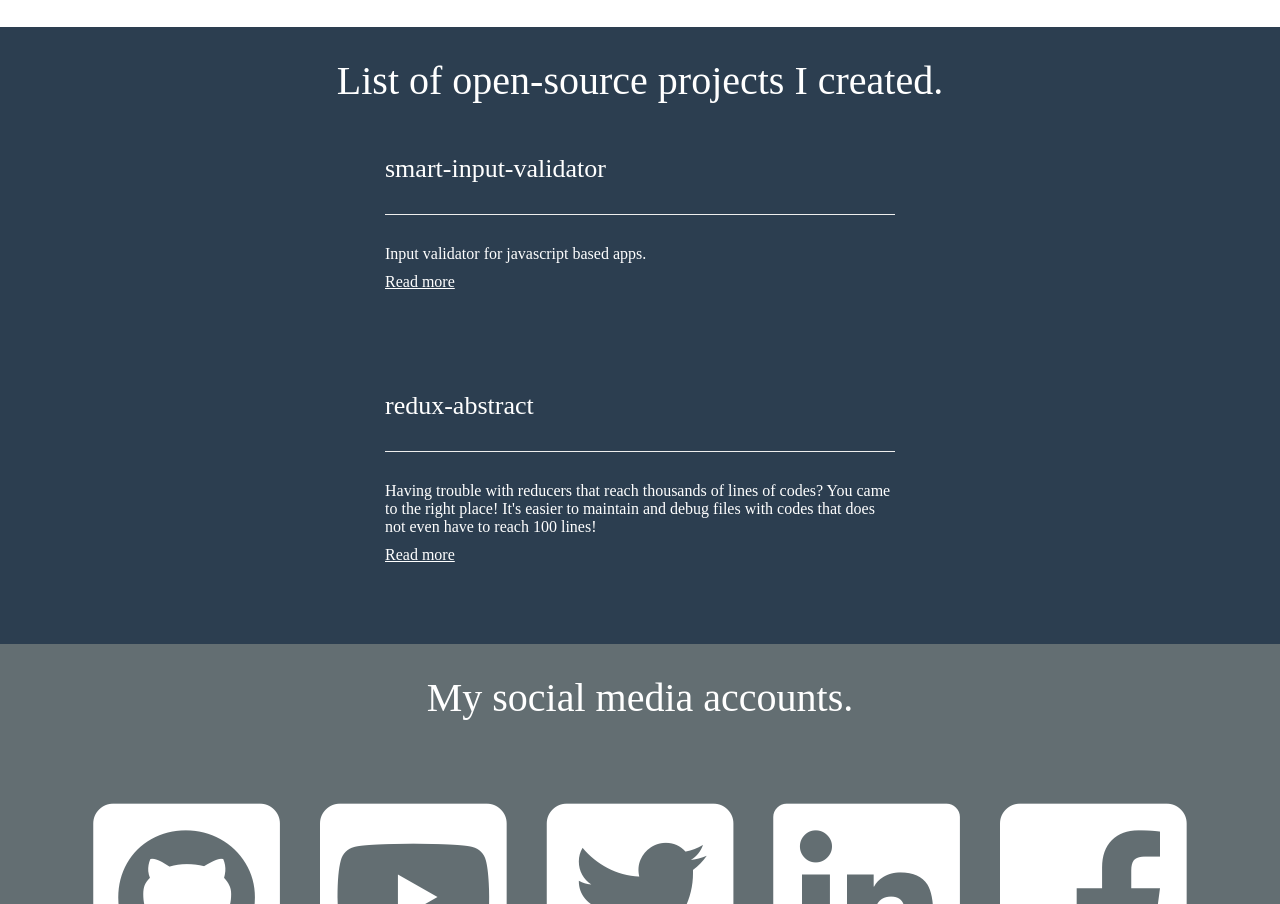
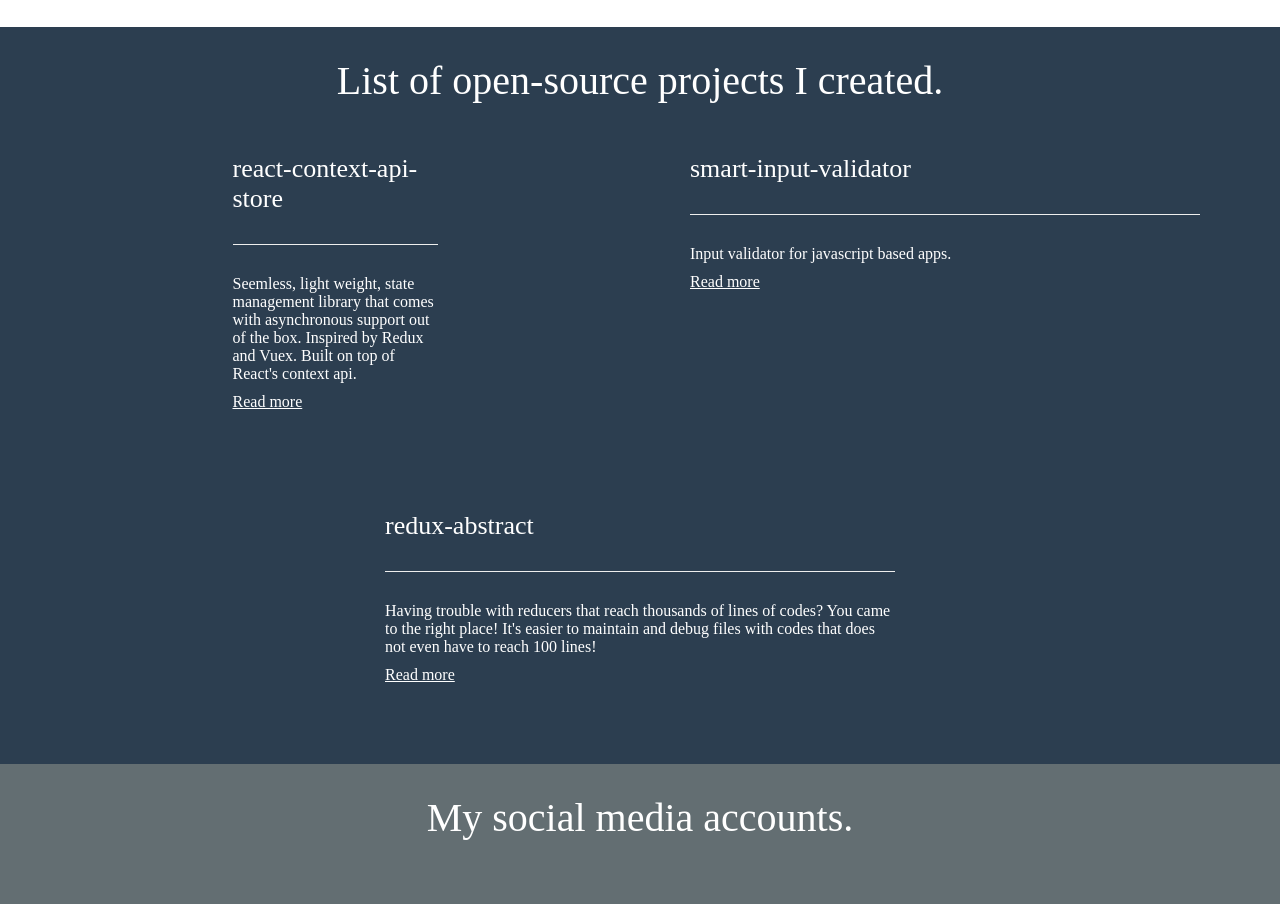
Before and after one commit to aprilmintacpineda/aprilmintacpineda.github.io, a website built with webpack: page index.html in a window 1280 px wide. Shown: the part 2650-3554 px from the top of the page. Built offline with nearby package versions, Linux system fonts and the light colour scheme.

Commit message:
updated dependencies; added react-context-api-store;

```diff
--- a/index.html
+++ b/index.html
@@ -126,6 +126,13 @@
     <h1 class="h-primary">List of open-source projects I created.</h1>
 
     <div class="f-rw flexible col-2">
+      <div class="f-rw flexible col-2">
+        <div class="cntns-standard">
+          <h1 class="h-secondary">react-context-api-store</h1>
+          <p>Seemless, light weight, state management library that comes with asynchronous support out of the box. Inspired by Redux and Vuex. Built on top of React's context api.</p>
+          <p><a class="link white" href="https://github.com/aprilmintacpineda/react-context-api-store" target="_blank">Read more</a></p>
+        </div>
+      </div>
       <div class="cntns-standard">
         <h1 class="h-secondary">smart-input-validator</h1>
         <p>Input validator for javascript based apps.</p>
```
Also changed, not shown: 1 other file.
